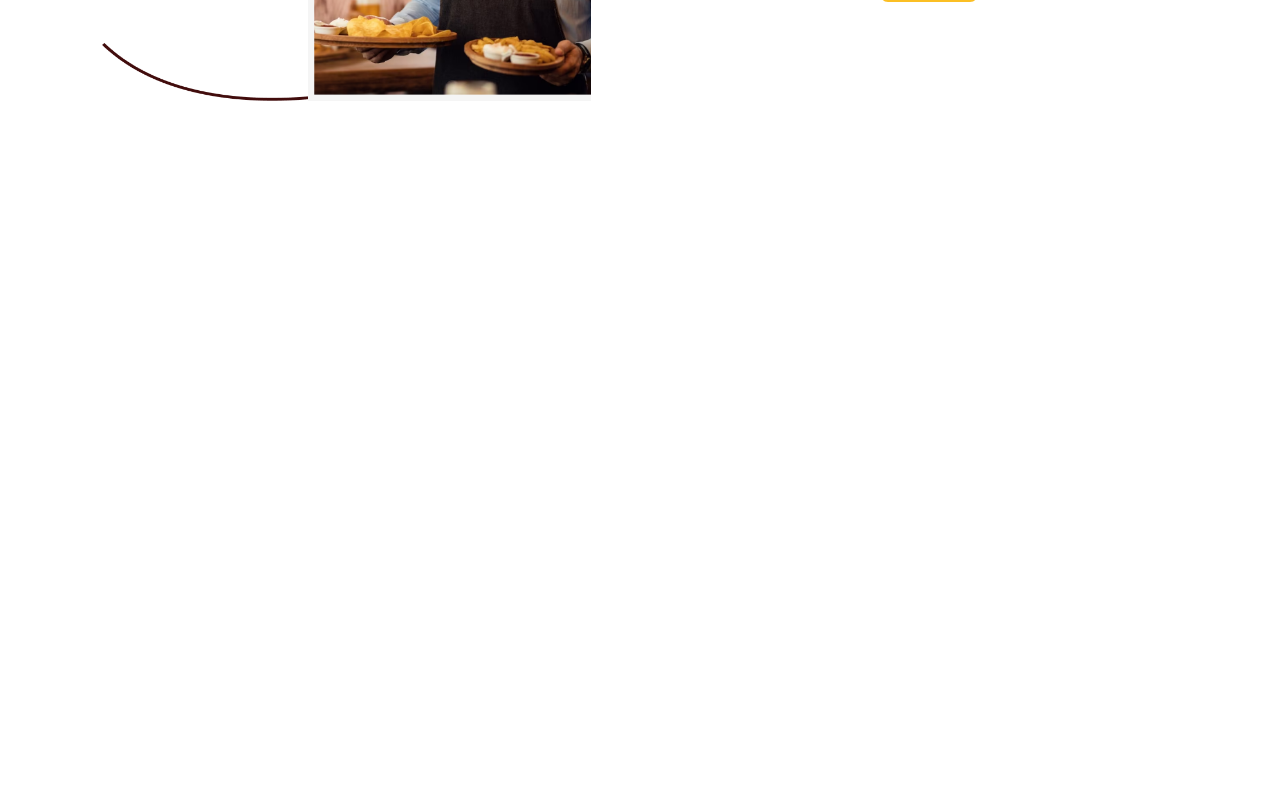
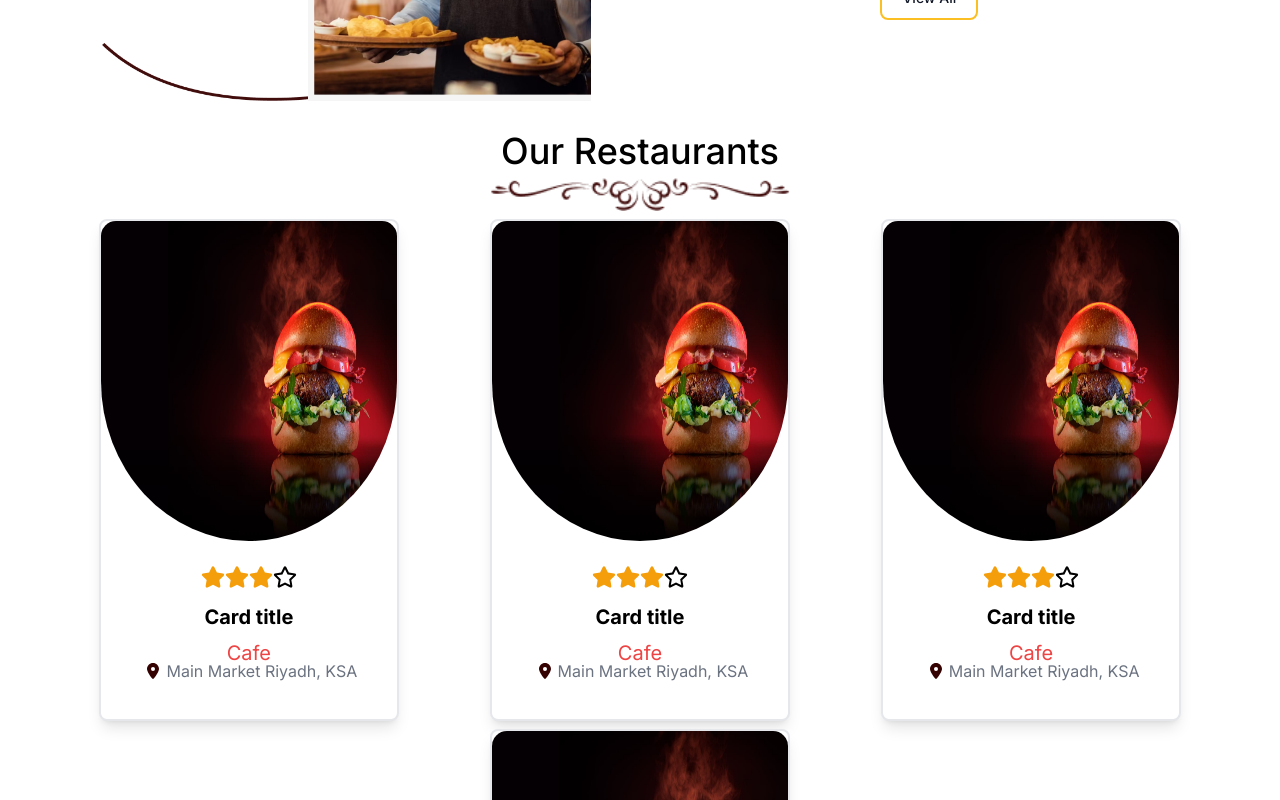
Before and after one commit to SallamRady/buzzer-app, a Next.js app: page / in a window 1280 px wide. Shown: the part 1040-1840 px from the top of the page. Before the commit the page ends 1153 px from the top, so only its background shows below. Built offline with nearby package versions, Linux system fonts and the light colour scheme.

Commit message:
restaurants list

```diff
--- a/app/components/AboutUs.jsx
+++ b/app/components/AboutUs.jsx
@@ -4,19 +4,25 @@ import AboutImg from "@/assets/home/about.png";
 import Image from "next/image";
 import MainParagraph from "@/components/text/MainParagraph";
 import MainBtn from "@/components/btns/MainBtn";
+import SectionHeader from "./SectionHeader";
 
 export default function AboutUs() {
   return (
     <>
-      <div className="shadow-md w-full AboutPhrase" style={{ marginTop: "38rem" }}></div>
+      <div
+        className="shadow-md w-full AboutPhrase"
+        style={{ marginTop: "38rem" }}
+      ></div>
       <ContainerDiv>
         <div className="w-full flex justify-around items-center mb-3">
-          <div className="hidden md:block w-5/12"
+          <div
+            className="hidden md:block w-5/12"
             style={{
               backgroundImage: `url(${AboutBG.src})`,
               backgroundSize: "100% 100%",
               backgroundRepeat: "no-repeat",
-            }}>
+            }}
+          >
             <Image
               src={AboutImg.src}
               width={700}
@@ -25,10 +31,14 @@ export default function AboutUs() {
             />
           </div>
           <div className="w-11/12 md:w-5/12 text-center">
-            <h2 class="text-4xl font-medium leading-tight">
-              Welcome TO Our <br />
-              Luxury Restaurant
-            </h2>
+            <SectionHeader
+              text={
+                <>
+                  Welcome TO Our <br />
+                  Luxury Restaurant
+                </>
+              }
+            />
             <MainParagraph
               statment={
                 <>
--- a/app/components/HeroSection.jsx
+++ b/app/components/HeroSection.jsx
@@ -36,11 +36,11 @@ export default function HeroSection() {
         {/* Search form */}
 
         <form className="md:min-w-[480px] my-3 mt-14">
-          <div class="relative">
+          <div className="relative">
             <input
               type="search"
               id="default-search"
-              class={`
+              className={`
               block w-full p-4 ps-10 text-lg
               text-white rounded-full border-0 outline-none`}
               placeholder="Search "
@@ -49,7 +49,7 @@ export default function HeroSection() {
             />
             <button
               type="submit"
-              class="text-white absolute end-2.5  bottom-2.5 bg-yellow-500 hover:bg-yellow-800 focus:ring-4 focus:outline-none focus:ring-blue-300 font-medium rounded-full text-sm px-4 py-2 dark:bg-yellow-600 dark:hover:bg-yellow-700 dark:focus:ring-yellow-800"
+              className="text-white absolute end-2.5  bottom-2.5 bg-yellow-500 hover:bg-yellow-800 focus:ring-4 focus:outline-none focus:ring-blue-300 font-medium rounded-full text-sm px-4 py-2 dark:bg-yellow-600 dark:hover:bg-yellow-700 dark:focus:ring-yellow-800"
             >
               <FaSearch fontSize={22} />
             </button>
--- /dev/null
+++ b/app/components/Rating.jsx
@@ -0,0 +1,15 @@
+import { FaRegStar } from "react-icons/fa";
+import { FaStar } from "react-icons/fa";
+
+export default function Ratting() {
+  return (
+    <div className="w-full text-center">
+      <div className="inline-flex items-center">
+        <FaStar className="text-amber-500 text-2xl" />
+        <FaStar className="text-amber-500 text-2xl" />
+        <FaStar className="text-amber-500 text-2xl" />
+        <FaRegStar className="text-2xl" />
+      </div>
+    </div>
+  );
+}
--- /dev/null
+++ b/app/components/ResturanCard.jsx
@@ -0,0 +1,37 @@
+import Image from "next/image";
+import Link from "next/link";
+import imgSrc from "@/assets/home/HeroSectionBG.png";
+import Ratting from "./Rating";
+import MainParagraph from "@/components/text/MainParagraph";
+import { FaLocationDot } from "react-icons/fa6";
+
+export default function ResturanCard() {
+  return (
+    <div className="block rounded-lg bg-white shadow-lg shadow-secondary-1 dark:bg-surface-dark w-[300px] m-1 border-2 border-gray-200">
+      {/* card image */}
+      <Link href="#">
+        <Image
+          className=""
+          src={imgSrc.src}
+          alt="resturant card"
+          width={330}
+          height={320}
+          style={{ borderRadius: "15px 15px 50% 50%", height: "320px" }}
+        />
+      </Link>
+      <div className="p-6 text-surface dark:text-white text-center">
+        <Ratting />
+        <h2 className="my-2 text-xl font-bold">Card title</h2>
+        <p className="my-2 text-xl h-3 text-red-500">Cafe</p>
+        <MainParagraph
+          statment={
+            <div className="flex justify-center items-center">
+              <FaLocationDot color="#350202" style={{margin:'0 5px'}} />
+              Main Market Riyadh, KSA
+            </div>
+          }
+        />
+      </div>
+    </div>
+  );
+}
--- /dev/null
+++ b/app/components/ResturantsList.jsx
@@ -0,0 +1,19 @@
+import ContainerDiv from "@/components/layout/ContainerDiv";
+import MainBtn from "@/components/btns/MainBtn";
+import SectionHeader from "./SectionHeader";
+import ResturanCard from "./ResturanCard";
+
+export default function ResturantsList() {
+  let arr = Array(4).fill(0);
+  return (
+    <ContainerDiv className={"mt-4 text-center"}>
+      <SectionHeader text={"Our Restaurants"} />
+      <div className="flex flex-wrap justify-around items-center">
+        {arr.map((val, idx) => {
+          return <ResturanCard key={`p-${idx}`} />;
+        })}
+      </div>
+      <MainBtn text={"View All"} className={' my-5'} />
+    </ContainerDiv>
+  );
+}
--- /dev/null
+++ b/app/components/SectionHeader.jsx
@@ -0,0 +1,10 @@
+import HorizentalLine from "@/components/layout/HorizentalLine";
+
+export default function SectionHeader({ text }) {
+  return (
+    <>
+      <h2 className="text-4xl font-medium leading-tight text-center">{text}</h2>
+      <HorizentalLine />
+    </>
+  );
+}
--- a/app/page.js
+++ b/app/page.js
@@ -1,11 +1,13 @@
 import AboutUs from "./components/AboutUs";
 import HeroSection from "./components/HeroSection";
+import ResturantsList from "./components/ResturantsList";
 
 export default function Home() {
   return (
     <>
       <HeroSection />
       <AboutUs />
+      <ResturantsList />
     </>
   );
 }
--- a/components/layout/ContainerDiv.jsx
+++ b/components/layout/ContainerDiv.jsx
@@ -1,6 +1,8 @@
-export default function ContainerDiv({ children }) {
+export default function ContainerDiv({ className, children }) {
   return (
-    <div className="flex justify-center items-center w-full">
+    <div
+      className={`flex justify-center items-center w-full ${className ?? ""}`}
+    >
       <div className="w-11/12">{children}</div>
     </div>
   );
--- /dev/null
+++ b/components/layout/HorizentalLine.jsx
@@ -0,0 +1,10 @@
+import Image from "next/image";
+import horzintalLine from "@/assets/home/horzintalLine.png";
+
+export default function HorizentalLine() {
+  return (
+    <div className="w-full flex justify-center items-center my-1">
+      <Image src={horzintalLine.src} alt="Buzzer App" width={300} height={15} />
+    </div>
+  );
+}
--- a/package.json
+++ b/package.json
@@ -18,6 +18,8 @@
     "redux": "^5.0.1"
   },
   "devDependencies": {
+    "@types/node": "20.12.5",
+    "@types/react": "18.2.74",
     "autoprefixer": "^10.0.1",
     "eslint": "^8",
     "eslint-config-next": "14.1.4",
```
Also changed, not shown: tsconfig.json (added, +34 -0 lines), assets/home/horzintalLine.png (added), 1 other file (tests, documents, lock files or other folders).
